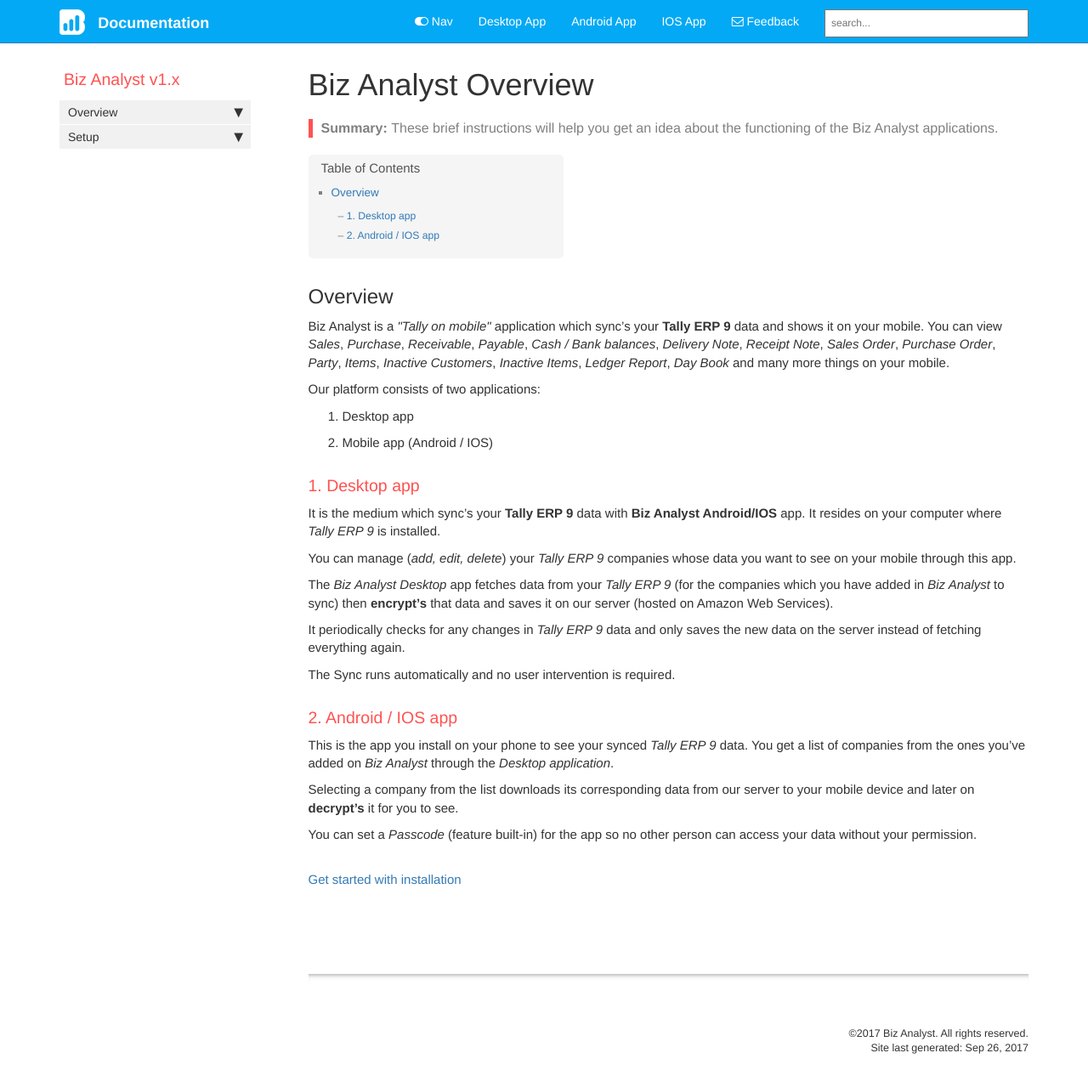
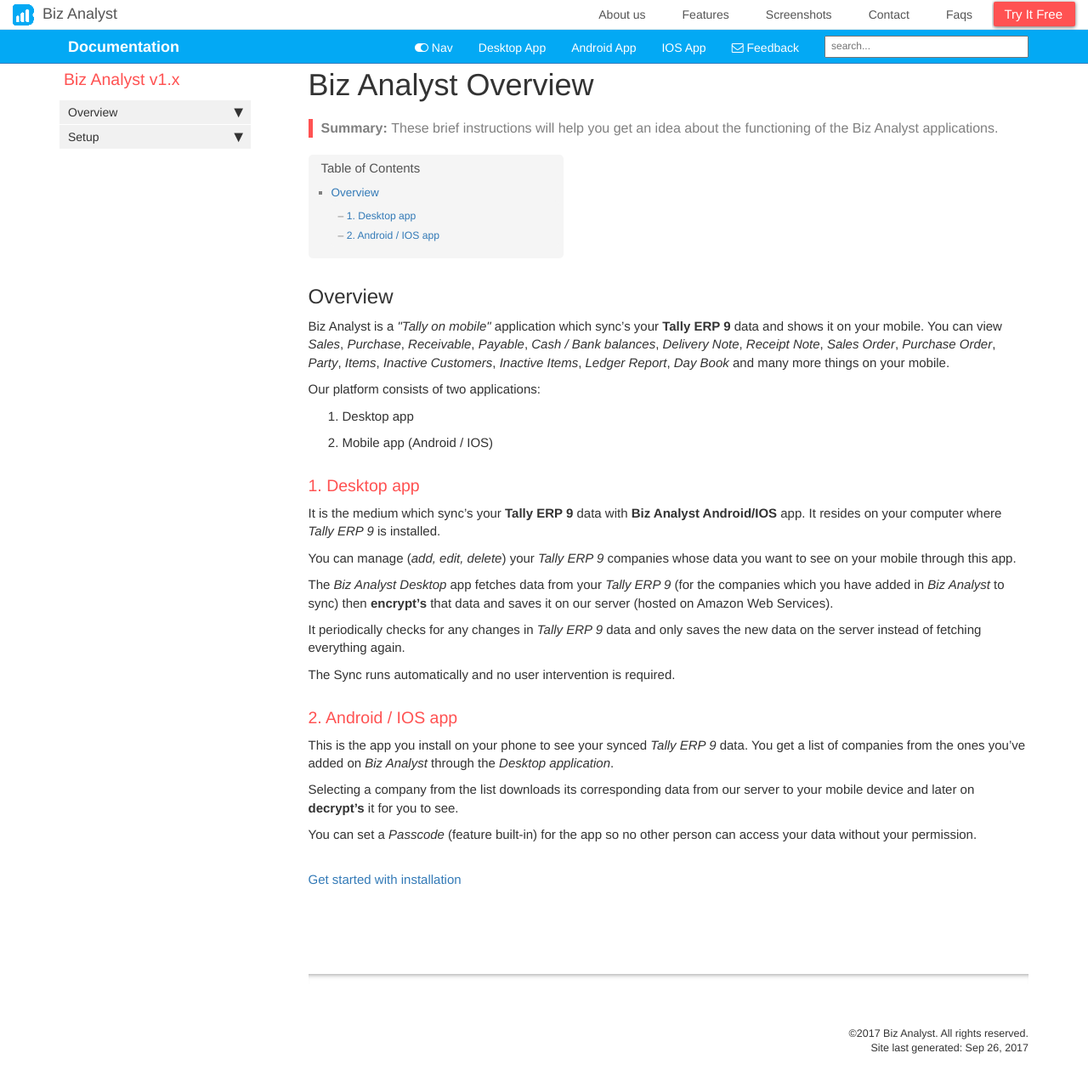
Before and after one commit to siliconveins/bizanalyst-docs, a Jekyll site: the page built from index.md, in a window 1280 px wide and 1293 px high. Shown: the top 1279 px of the window at 85% size. Built offline with Jekyll 4.4.1, drawn with Linux system fonts in a browser that asks for light colours; nearby versions of some CDN libraries; comment, search, counter and statistics services are not loaded.

Commit message:
added bizanalyst website's nav

```diff
--- a/_includes/topnav.html
+++ b/_includes/topnav.html
@@ -1,4 +1,33 @@
 <!-- Navigation -->
+<nav class="website-nav">
+  <div class="navbar-header" id="page-top">
+    <a class="website-brand" id="brand" href="https://bizanalyst.in" target="_blank">
+      <img src="images/logo-30x30.png" width="25" height="25" />&nbsp; Biz Analyst
+    </a>
+    <button type="button" class="navbar-toggle custom-navbar-toggle" data-toggle="collapse" data-target="#website-nav-collapse">
+      <span class="sr-only">Toggle navigation</span>
+      <span class="icon-bar theme-background"></span>
+      <span class="icon-bar theme-background"></span>
+      <span class="icon-bar theme-background"></span>
+    </button>
+
+    <div class="try-btn-container">
+      <a href="https://bizanalyst.in/try-it-free.html" target="_blank" class="try-btn red">Try It Free</a>
+    </div>
+  </div>
+
+  <div class="navbar-collapse collapse custom-navbar-collapse navbar-right navbar-margin" id="website-nav-collapse">
+    <ul class="nav navbar-nav web-nav">
+      <li><a href="https://bizanalyst.in/#aboutus">About us</a></li>
+      <li><a href="https://bizanalyst.in/#features" target="_blank">Features</a></li>
+      <li><a href="https://bizanalyst.in/#screenshots" target="_blank">Screenshots</a></li>
+      <!-- <li><a href="index.html#setup" style="color:#555;">How to setup</a></li> -->
+      <li><a href="https://bizanalyst.in/#contact" target="_blank">Contact</a></li>
+      <li><a href="https://bizanalyst.in/faqs.html" target="_blank">Faqs</a></li>
+    </ul>
+  </div>
+</nav>
+
 <nav class="navbar navbar-inverse navbar-fixed-top">
   <div class="container topnavlinks">
     <div class="navbar-header">
@@ -11,10 +40,10 @@
       <a class="navbar-brand" href="index.html">
         <table border="0" cellspacing="0" cellpadding="0" class="logo">
           <tr>
-            <td valign="middle" width="20%">
+            <!--<td valign="middle" width="20%">
               <img src="images/logo-white-30x30.png" width="30" height="30" alt="Biz Analyst" />
-            </td>
-            <td valign="middle" width="80%" class="logo-name">
+            </td>-->
+            <td valign="middle" width="100%" class="logo-name">
               <span class="projectTitle">
                 &nbsp; {{site.topnav_title}}</span>
             </td>
--- a/css/custom.css
+++ b/css/custom.css
@@ -25,3 +25,156 @@ table.logo>tbody>tr>td {
   padding: 0;
   line-height: 20px;
 }
+
+
+/**
+ * Website nav
+ **/
+
+.website-nav {
+  width: 100%;
+  height: 35px;
+  border-bottom: 1px solid #ececec;
+  position: fixed;
+  top: 0;
+  padding: 0;
+  margin: 0;
+  background-color: #fff;
+  z-index: 9999;
+}
+
+.navbar-margin {
+  margin: 0 98px 0 0;
+}
+
+.try-btn-container {
+  margin: 2px 15px 0 0;
+  position: absolute;
+  right: 0;
+}
+
+.try-btn {
+  padding: 4px 12px !important;
+  overflow: hidden;
+  border-width: 0;
+  outline: none;
+  border-radius: 2px;
+  box-shadow: 0 1px 4px rgba(0, 0, 0, .6);
+  background-color: #ff5252;
+  color: #fff !important;
+  transition: background-color .3s;
+  text-decoration: none !important;
+  display: inline-block;
+}
+
+.try-btn:hover {
+  background-color: #FF4040;
+  color: #fff !important;
+}
+
+.website-brand {
+  float: left;
+  padding: 5px 15px;
+  font-size: 18px;
+  line-height: 22px;
+  text-decoration: none !important;
+  color: #555 !important;
+}
+
+.web-nav>li>a {
+  line-height: 10px !important;
+  color: #555;
+  background-color: #ffffff;
+  cursor: pointer;
+  padding: 4px 20px;
+}
+
+.web-nav>li>a:hover {
+  background: #ececec !important;
+  color: #555;
+}
+
+.website-nav a[href^="http://"]:after,
+.website-nav a[href^="https://"]:after {
+  content: " ";
+  font-weight: normal;
+  font-style: normal;
+  display: inline-block;
+  text-decoration: none;
+  padding-left: 3px;
+}
+
+@media (min-width: 768px) {
+  .web-nav>li>a {
+    padding-top: 11px !important;
+    padding-bottom: 11px !important;
+  }
+}
+
+.custom-navbar-toggle {
+  border: 1px solid #03a9f4;
+  margin-top: 3px;
+  padding: 7px 8px;
+}
+
+.theme-background {
+  background: #03a9f4;
+}
+
+.custom-navbar-collapse {
+  background: #fff;
+}
+
+@media all and (max-width: 768px) {
+  .try-btn-container {
+    margin: 2px 70px 0 0 !important;
+  }
+  .custom-navbar-collapse {
+    background: #fff;
+    margin-top: -5px;
+    border-left: 1px solid #cecece;
+    border-bottom: 1px solid #cecece;
+    border-right: 1px solid #cecece;
+  }
+  .custom-navbar-collapse a {
+    padding: 10px 5px !important;
+  }
+}
+
+
+/**
+ * Website nav ends
+ **/
+
+.navbar-fixed-top {
+  top: 35px;
+}
+
+.navbar {
+  min-height: 40px;
+  height: 40px;
+}
+
+.navbar-brand {
+  float: left;
+  height: 40px;
+  padding: 8px 15px;
+  font-size: 18px;
+  line-height: 20px;
+}
+
+#search-input {
+  padding: .2em .5em;
+  margin-left: 20px;
+  width: 20em;
+  font-size: 0.8em;
+  -webkit-box-sizing: border-box;
+  -moz-box-sizing: border-box;
+  box-sizing: border-box;
+  margin-top: 6px;
+}
+
+.navbar-inverse .navbar-nav>li>a {
+  background-color: transparent;
+  margin-top: 6px;
+}
```
Also changed, not shown: images/logo-30x30.png (added).
